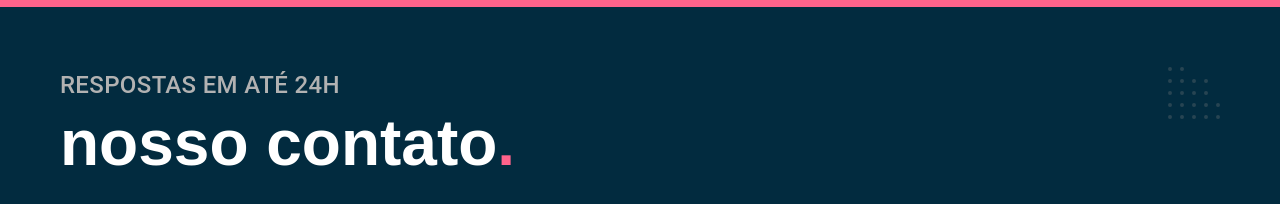
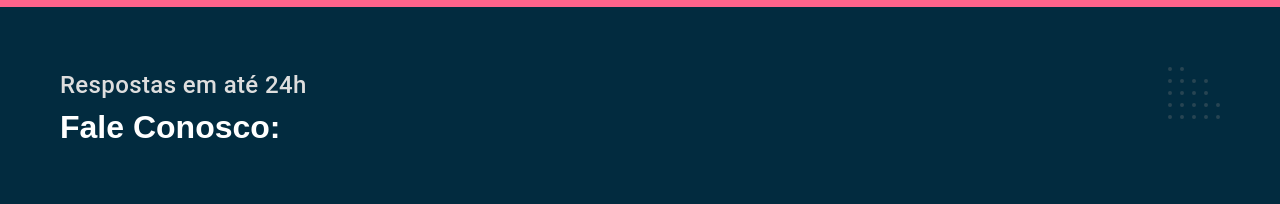
Before and after one commit to iamluhmrt/open-health, a plain HTML site: page sucesso.html in a window 1280 px wide. Shown: the part 79-283 px from the top of the page. Drawn offline with Linux system fonts and the light colour scheme.

Commit message:
chore: "update texts"

```diff
--- a/sucesso.html
+++ b/sucesso.html
@@ -34,8 +34,8 @@
   <main class="background-main-sucesso">
     <div class="titulo-bg">
       <div class="titulo container">
-        <p class="font-2-l-b cor-5">Respostas em até 24h</p>
-        <h1 class="font-1-xxl cor-0">nosso contato<span class="cor-p6">.</span></h1>
+        <p class="font-2-l font-titulo cor-3">Respostas em até 24h</p>
+        <h1 class="font-1-xl cor-0">Fale Conosco:</span></h1>
       </div>
     </div>
 
```
Also changed, not shown: contato.html (+2 -2 lines), servicos.html (+2 -2 lines).
